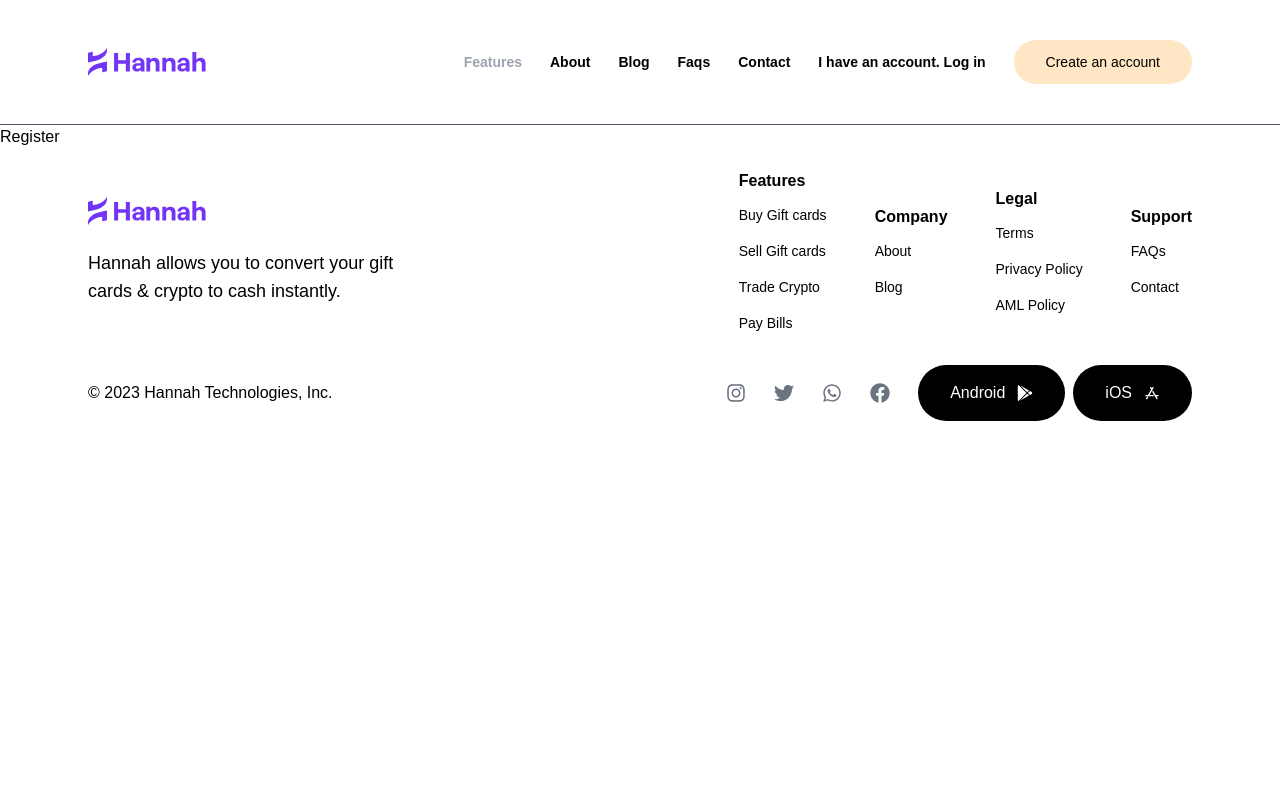
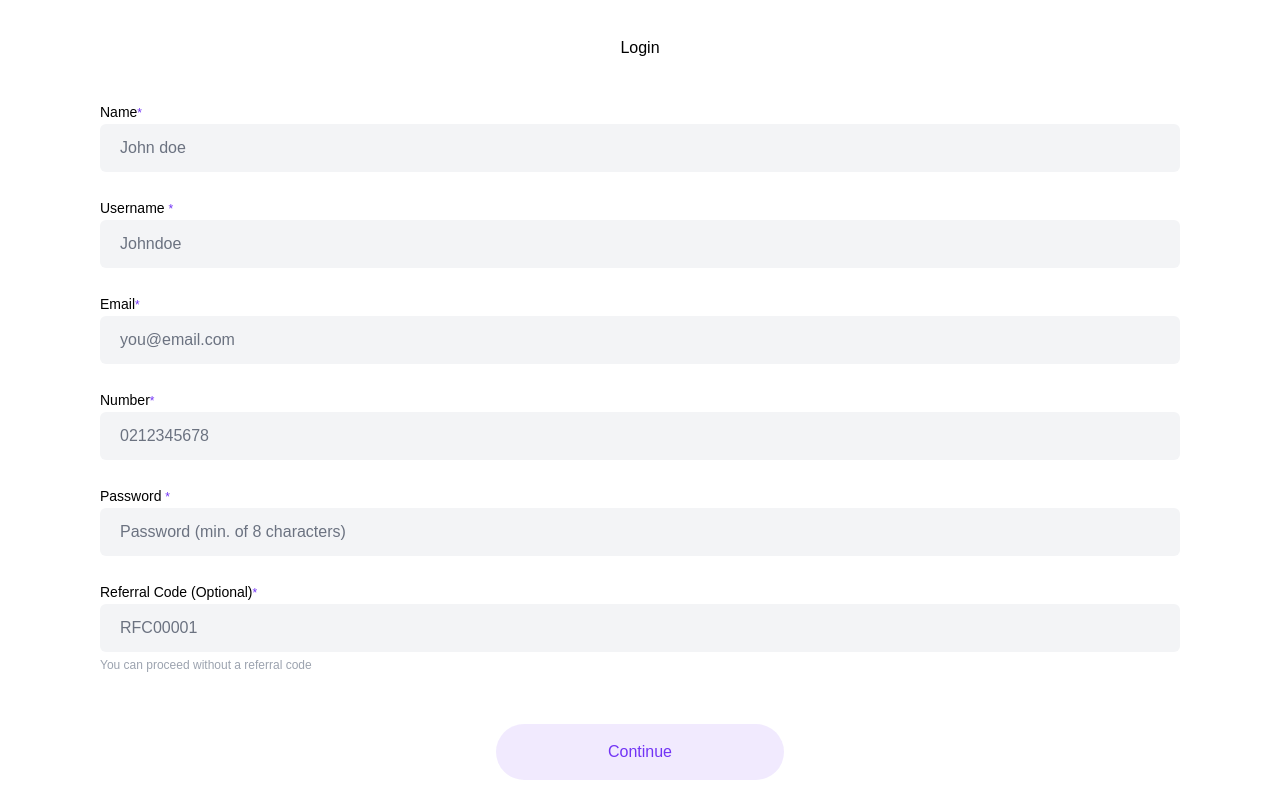
Before and after one commit to olasharaff/hannah-clone-react-app, a React (Create React App) app: page /register in a window 1280 px wide. Built offline with nearby package versions, Linux system fonts and the light colour scheme.

Commit message:
Complete the UI for Login & Register

```diff
--- a/package.json
+++ b/package.json
@@ -39,6 +39,7 @@
     ]
   },
   "devDependencies": {
+    "@tailwindcss/forms": "^0.5.6",
     "tailwindcss": "^3.3.5"
   }
 }
--- a/src/App.js
+++ b/src/App.js
@@ -1,8 +1,9 @@
 import { Suspense, lazy } from "react";
 import { BrowserRouter as Router, Routes, Route } from "react-router-dom";
 import Header1 from "./components/Header1";
-import Header2 from "./components/Header2";
+
 import Footer from "./components/Footer";
+import Loading from "./components/Loading";
 const Home = lazy(() => import("./pages/Home"));
 const Features = lazy(() => import("./pages/Features"));
 const About = lazy(() => import("./pages/About"));
@@ -16,13 +17,14 @@
 const Terms = lazy(() => import("./pages/LegalSupport/Terms"))
 
 function App() {
+  const hiddenRoutes = ["/log-in", "/register"];
 
-  const isMainPage = window.location.pathname === "/"
+
   return (
     <>
       <Router>
-        {isMainPage ? <Header1 /> : <Header2 />}
-        <Suspense fallback={<div>Loading .......</div>}>
+        {hiddenRoutes.includes(window.location.pathname) ? null : <Header1 />}
+        <Suspense fallback={<Loading/>}>
           <Routes>
             <Route path="/" element={<Home />} />
             <Route path="/features" element={<Features />} />
@@ -37,7 +39,7 @@
             <Route path="/register" element={<Register />} />
           </Routes>
         </Suspense>
-        <Footer />
+       {hiddenRoutes.includes(window.location.pathname) ? null : <Footer />}
       </Router>
     </>
   );
--- a/src/components/Header1.js
+++ b/src/components/Header1.js
@@ -6,6 +6,8 @@
 import {AiOutlineClose} from "react-icons/ai"
 
 export default function Header() {
+
+
    const [isMenuOpen, setIsMenuOpen] = useState(false);
    const [activeContent, setActiveContent] = useState(0);
 
@@ -42,7 +44,7 @@
               </li>
             ))}
             <button className="px-8 py-3 bg-[#FFE6C4] text-black text-sm rounded-3xl">
-              Create an account
+              <Link to="/register" target="_blank">Create an account</Link>
             </button>
           </ul>
 
@@ -70,7 +72,7 @@
                   </li>
                 ))}
                 <button className="px-8 py-3 bg-[#FFE6C4] text-black text-sm rounded-3xl mt-1">
-                  Create an account
+                  <Link to="/register">Create an account</Link>
                 </button>
               </ul>
             </div>
--- /dev/null
+++ b/src/components/Loading.jsx
@@ -0,0 +1,15 @@
+import React from 'react'
+
+
+export default function Loading() {
+  return (
+    <div className="bg-red-700 w-full h-full">
+      <div className="max-w-6xl px-6 mx-auto my-[50%] ">
+        <img
+          src="https://app.giftcardstonaira.com/assets/icons/app_icon.svg"
+          alt="loading"
+        />
+      </div>
+    </div>
+  );
+}
--- a/src/data/HeaderData.js
+++ b/src/data/HeaderData.js
@@ -27,7 +27,7 @@
   {
     id: 6,
     text: "I have an account. Log in",
-    to: "/features",
+    to: "/log-in",
   },
 ];
 
--- a/src/pages/LogIn.jsx
+++ b/src/pages/LogIn.jsx
@@ -1,7 +1,76 @@
-import React from 'react'
+import React, { useState } from 'react'
+import { Link } from 'react-router-dom';
 
 export default function LogIn() {
+  const [formData, setFormData] = useState({
+    username: "",
+    password: "",
+  })
+  const {username, password} =formData;
+  const handleSelectChange = (event) => {
+    setFormData((prevState) =>({
+      ...prevState, [event.target.id]: event.target.value
+    }))
+  }
+  const handSubmitForm = (e) =>{
+    e.preventDefault()
+  }
   return (
-    <div>LogIn</div>
-  )
+    <div className="max-w-6xl px-9 mx-auto mt-9">
+      <div className="flex flex-col justify-center items-center">
+        <h1 className="lg:mb-28">Login</h1>
+        <div className="font-bold text-3xl max-w-[200px] text-center">
+          <h1>Lets get you back in.</h1>
+        </div>
+        <div className="w-full ">
+          <form className="flex flex-col" onSubmit={handSubmitForm}>
+            <div className="mb-6">
+              <label className="text-sm">
+                Email or Username{" "}
+                <span className="text-[#7234F5] text-xs">*</span>
+              </label>
+              <input
+                type="text"
+                value={username}
+                id="username"
+                placeholder="you@email.com"
+                onChange={handleSelectChange}
+                className="w-full rounded-md px-5 py-3  border-none bg-gray-100 hover:bg-gray-200 hover:shadow-sm transition duration-150 ease-in-out"
+              />
+            </div>
+            <div className="mb-6">
+              <label className="text-sm">
+                Password <span className="text-[#7234F5] text-xs">*</span>
+              </label>
+              <input
+                type="text"
+                value={password}
+                id='password'
+                onChange={handleSelectChange}
+                placeholder="Password (min. of 8 characters)"
+                className="w-full rounded-md px-5 py-3 border-none bg-gray-100 hover:bg-gray-200 hover:shadow-sm transition duration-150 ease-in-out"
+              />
+            </div>
+            <div className="text-center mt-6">
+              <h1 className="text-sm font-light mb-5">
+                Forgot Password?{" "}
+                <Link to="" className="text-[#7234F5] font-extrabold">
+                  Reset
+                </Link>{" "}
+              </h1>
+              <h1 className="text-sm font-light mb-10">
+                Don't have an account?{" "}
+                <Link to="" className="text-[#7234F5] font-extrabold">
+                  Sign Up
+                </Link>{" "}
+              </h1>
+              <button className="bg-[#7234F5] lg:px-28 lg:py-4 rounded-full text-white">
+                Log me in
+              </button>
+            </div>
+          </form>
+        </div>
+      </div>
+    </div>
+  );
 }
--- a/src/pages/Register.jsx
+++ b/src/pages/Register.jsx
@@ -1,7 +1,129 @@
-import React from 'react'
+import React, { useState } from 'react'
+
 
 export default function Register() {
+  const [formData, setFormData] = useState({
+    name: "",
+    username: "",
+    email: "",
+    number: "",
+    password: "",
+    referral: "",
+  })
+  const {name, email, password, referral, username, number} = formData
+
+  const handleSelectChange = (event) => {
+    setFormData((prevState) =>({
+      ...prevState, [event.target.id]: event.target.value
+    }))
+
+  }
+
+  const onSubmitForm = (event) =>{
+    event.preventDefault()
+  }
   return (
-    <div>Register</div>
-  )
+    <>
+      <div className="max-w-6xl px-9 mx-auto mt-9">
+        <div className="flex flex-col justify-center items-center">
+          <h1 className="mb-10">Login</h1>
+
+          <div className="w-full">
+            <form className="flex flex-col" onSubmit={onSubmitForm}>
+              <div className="mb-6">
+                <label className="text-sm">
+                  Name
+                  <span className="text-[#7234F5] text-xs">*</span>
+                </label>
+                <input
+                  type="text"
+                  id="name"
+                  value={name}
+                  placeholder="John doe"
+                  onChange={handleSelectChange}
+                  className="w-full rounded-md px-5 py-3  border-none bg-gray-100 hover:bg-gray-200 hover:shadow-sm transition duration-150 ease-in-out"
+                />
+              </div>
+              <div className="mb-6">
+                <label className="text-sm">
+                  Username <span className="text-[#7234F5] text-xs">*</span>
+                </label>
+                <input
+                  type="text"
+                  id="username"
+                  value={username}
+                  placeholder="Johndoe"
+                  onChange={handleSelectChange}
+                  className="w-full rounded-md px-5 py-3  border-none bg-gray-100 hover:bg-gray-200 hover:shadow-sm transition duration-150 ease-in-out"
+                />
+              </div>
+              <div className="mb-6">
+                <label className="text-sm">
+                  Email
+                  <span className="text-[#7234F5] text-xs">*</span>
+                </label>
+                <input
+                  type="email"
+                  id="email"
+                  value={email}
+                  placeholder="you@email.com"
+                  onChange={handleSelectChange}
+                  className="w-full rounded-md px-5 py-3  border-none bg-gray-100 hover:bg-gray-200 hover:shadow-sm transition duration-150 ease-in-out"
+                />
+              </div>
+              <div className="mb-6">
+                <label className="text-sm">
+                  Number
+                  <span className="text-[#7234F5] text-xs">*</span>
+                </label>
+                <input
+                  type="number"
+                  id="number"
+                  value={number}
+                  placeholder="0212345678"
+                  onChange={handleSelectChange}
+                  className="w-full rounded-md px-5 py-3  border-none bg-gray-100 hover:bg-gray-200 hover:shadow-sm transition duration-150 ease-in-out"
+                />
+              </div>
+              <div className="mb-6">
+                <label className="text-sm">
+                  Password <span className="text-[#7234F5] text-xs">*</span>
+                </label>
+                <input
+                  type="text"
+                  id="password"
+                  value={password}
+                  onChange={handleSelectChange}
+                  placeholder="Password (min. of 8 characters)"
+                  className="w-full rounded-md px-5 py-3 border-none bg-gray-100 hover:bg-gray-200 hover:shadow-sm transition duration-150 ease-in-out"
+                />
+              </div>
+              <div className="mb-6">
+                <label className="text-sm">
+                  Referral Code <span>(Optional)</span>
+                  <span className="text-[#7234F5] text-xs">*</span>
+                </label>
+                <input
+                  type="text"
+                  id="referral"
+                  value={referral}
+                  onChange={handleSelectChange}
+                  placeholder="RFC00001"
+                  className="w-full rounded-md px-5 py-3  border-none bg-gray-100 hover:bg-gray-200 hover:shadow-sm transition duration-150 ease-in-out"
+                />
+                <span className="text-xs text-gray-400 font-light">
+                  You can proceed without a referral code
+                </span>
+              </div>
+              <div className="text-center mt-6 mb-6">
+                <button className="text-[#7234F5] lg:px-28 lg:py-4 rounded-full bg-[#7234F51A]">
+                  Continue
+                </button>
+              </div>
+            </form>
+          </div>
+        </div>
+      </div>
+    </>
+  );
 }
--- a/tailwind.config.js
+++ b/tailwind.config.js
@@ -4,5 +4,5 @@
   theme: {
     extend: {},
   },
-  plugins: [],
+  plugins: [require("@tailwindcss/forms"),],
 };
```
Also changed, not shown: src/components/sub-components/LoadingPage.jsx (added, +32 -0 lines), 1 other file (tests, documents, lock files or other folders).
